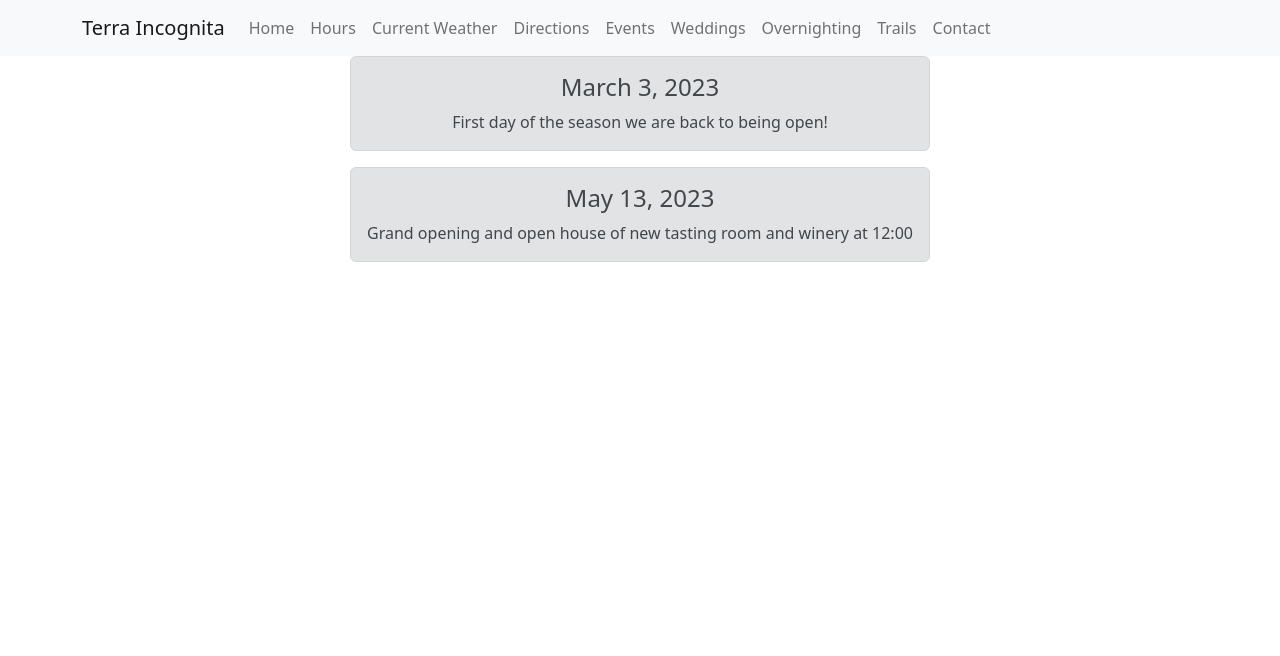
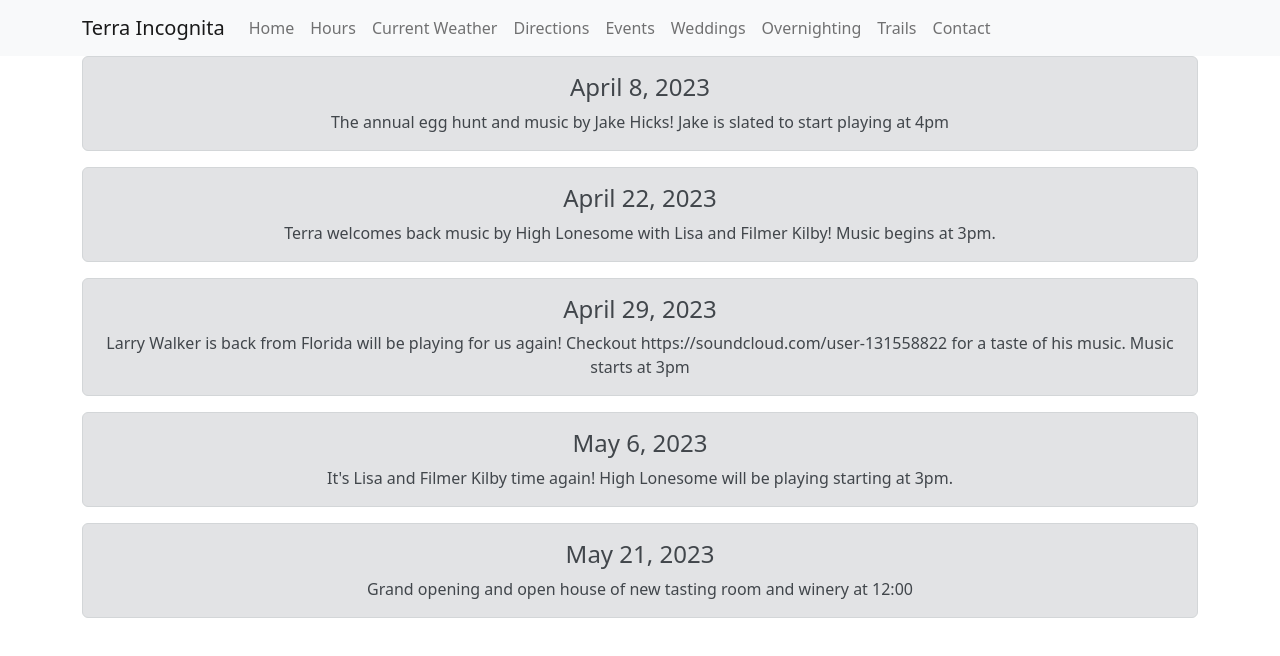
Before and after one commit to tors10e/terra, a React (Create React App) app: page /events in a window 1280 px wide. Shown: the top 656 px of the page. Built offline with nearby package versions, Linux system fonts and the light colour scheme.

Commit message:
Seperated list of events over to its own file and now event_alert pulls that in.

```diff
--- a/src/events/event_alert.js
+++ b/src/events/event_alert.js
@@ -2,18 +2,11 @@ import React from 'react';
 import pavilion_photo from '../images/public_events/HillsidePavilion.jpg';
 import Alert from 'react-bootstrap/Alert';
 import { v4 as uuidv4 } from 'uuid';
-
+import events from './list_of_events';
 
 //Format of events are ["End Date (date used for programmatic purposes", "Diplay Date", "Description", image]
 //todo: This should be refactored to filter out alerts based on the end date given in the first position of the array.
 
-
-// Example of an event with photo  ["March 3, 2023", "First day of the season we are back to being open!", pavilion_photo]
-// Example of an event without photo  ["March 3, 2023", "First day of the season we are back to being open!"]
-  const events = [
-        ["March 3, 2023", "First day of the season we are back to being open!"],
-        ["May 13, 2023", "Grand opening and open house of new tasting room and winery at 12:00"],
-  ]
 
 
 function Href(props){
--- /dev/null
+++ b/src/events/list_of_events.js
@@ -0,0 +1,14 @@
+// Example of an event with photo  ["March 3, 2023", "First day of the season we are back to being open!", pavilion_photo]
+// Example of an event without photo  ["March 3, 2023", "First day of the season we are back to being open!"]
+
+  const events = [
+        ["April 8, 2023", "The annual egg hunt and music by Jake Hicks! Jake is slated to start playing at 4pm"],
+        ["April 22, 2023", "Terra welcomes back music by High Lonesome with Lisa and Filmer Kilby! Music begins at 3pm."],
+        ["April 29, 2023", "Larry Walker is back from Florida will be playing \
+            for us again! Checkout https://soundcloud.com/user-131558822 for a taste of his music. Music starts at 3pm"],
+        ["May 6, 2023", "It's Lisa and Filmer Kilby time again! High Lonesome will be playing starting at 3pm."],
+        ["May 21, 2023", "Grand opening and open house of new tasting room and winery at 12:00"],
+
+  ]
+
+  export default events;
```
